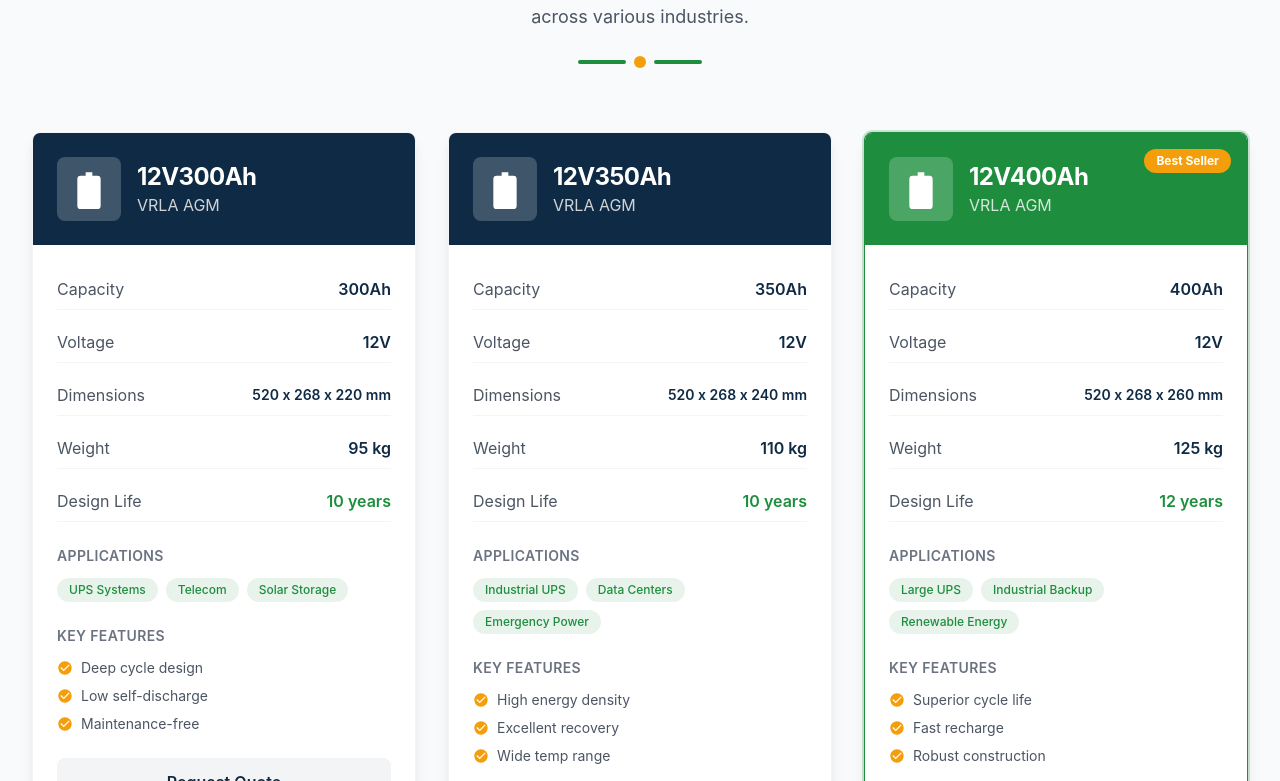
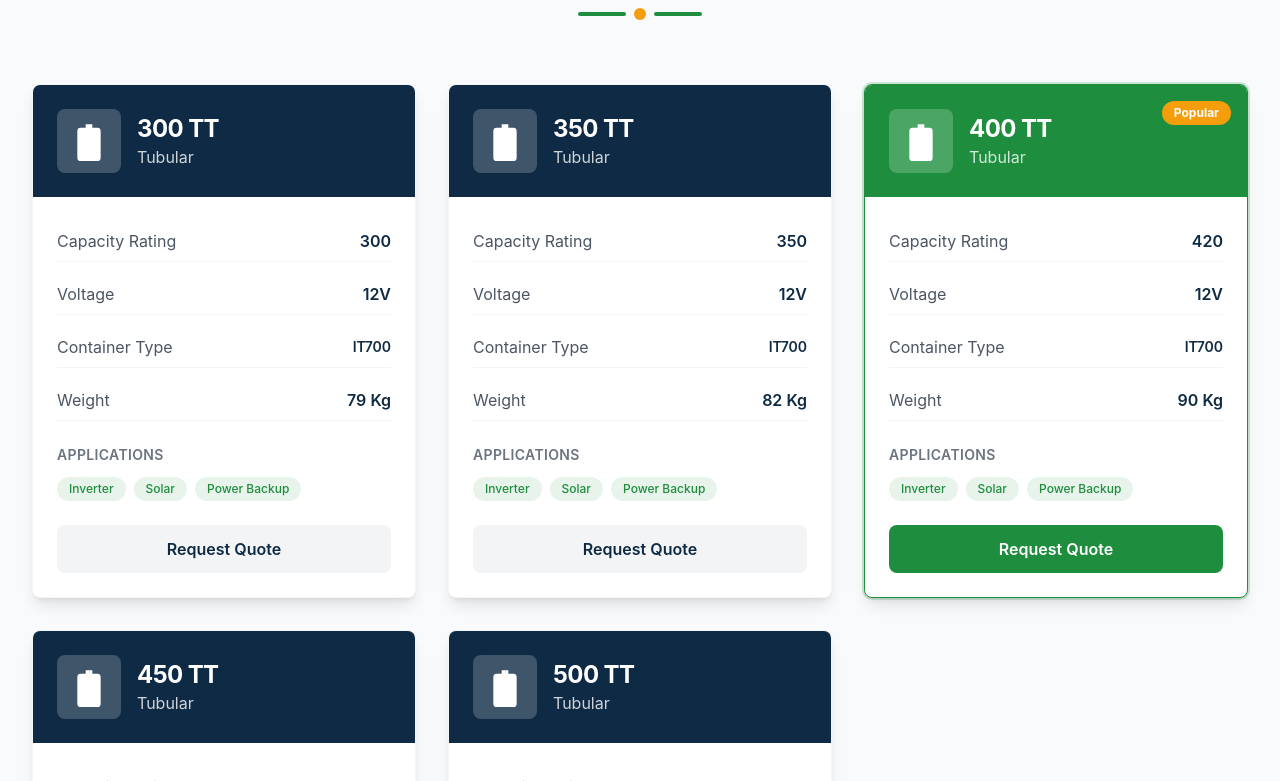
Before and after one commit to desirediv0/future-energy, a Next.js app: page /product-details in a window 1280 px wide. Shown: the part 1499-2280 px from the top of the page. Built offline with nearby package versions, Linux system fonts and the light colour scheme.

Commit message:
feat: Implement initial homepage, product details page, and global styles.

```diff
--- a/src/app/globals.css
+++ b/src/app/globals.css
@@ -223,7 +223,7 @@
 
 ::-webkit-scrollbar-thumb {
   background: linear-gradient(180deg, #1e8e3e, #0f2a44);
-  border-radius: 5px;
+  border-radius: 3px;
 }
 
 ::-webkit-scrollbar-thumb:hover {
--- a/src/app/page.js
+++ b/src/app/page.js
@@ -209,7 +209,7 @@ export default function HomePage() {
 
               {/* Features */}
               <div className="grid grid-cols-2 gap-4 mb-8">
-                {['12V300Ah', '12V350Ah', '12V400Ah', '12V450Ah', '12V500Ah'].map((model) => (
+                {['300 TT', '350 TT', '400 TT', '450 TT', '500 TT'].map((model) => (
                   <div key={model} className="flex items-center gap-2 bg-white/10 rounded-lg px-4 py-2">
                     <HiCheckCircle className="w-5 h-5 text-energy-orange" />
                     <span className="font-semibold">{model}</span>
--- a/src/app/product-details/page.js
+++ b/src/app/product-details/page.js
@@ -12,60 +12,60 @@ export const metadata = {
 export default function ProductDetailsPage() {
     const batteryProducts = [
         {
-            model: '12V300Ah',
-            capacity: '300Ah',
+            id: 1,
+            model: '300 TT',
+            capacity: '300',
+            containerType: 'IT700',
+            dimensions: { l: 511, w: 190, h: 457 },
+            weight: '79',
             voltage: '12V',
-            dimensions: '520 x 268 x 220 mm',
-            weight: '95 kg',
-            type: 'VRLA AGM',
-            designLife: '10 years',
-            applications: ['UPS Systems', 'Telecom', 'Solar Storage'],
-            features: ['Deep cycle design', 'Low self-discharge', 'Maintenance-free'],
+            type: 'Tubular',
+            applications: ['Inverter', 'Solar', 'Power Backup'],
         },
         {
-            model: '12V350Ah',
-            capacity: '350Ah',
+            id: 2,
+            model: '350 TT',
+            capacity: '350',
+            containerType: 'IT700',
+            dimensions: { l: 511, w: 190, h: 457 },
+            weight: '82',
             voltage: '12V',
-            dimensions: '520 x 268 x 240 mm',
-            weight: '110 kg',
-            type: 'VRLA AGM',
-            designLife: '10 years',
-            applications: ['Industrial UPS', 'Data Centers', 'Emergency Power'],
-            features: ['High energy density', 'Excellent recovery', 'Wide temp range'],
+            type: 'Tubular',
+            applications: ['Inverter', 'Solar', 'Power Backup'],
         },
         {
-            model: '12V400Ah',
-            capacity: '400Ah',
+            id: 3,
+            model: '400 TT',
+            capacity: '420',
+            containerType: 'IT700',
+            dimensions: { l: 511, w: 190, h: 457 },
+            weight: '90',
             voltage: '12V',
-            dimensions: '520 x 268 x 260 mm',
-            weight: '125 kg',
-            type: 'VRLA AGM',
-            designLife: '12 years',
-            applications: ['Large UPS', 'Industrial Backup', 'Renewable Energy'],
-            features: ['Superior cycle life', 'Fast recharge', 'Robust construction'],
+            type: 'Tubular',
+            applications: ['Inverter', 'Solar', 'Power Backup'],
             featured: true,
         },
         {
-            model: '12V450Ah',
-            capacity: '450Ah',
+            id: 4,
+            model: '450 TT',
+            capacity: '450',
+            containerType: 'IT700',
+            dimensions: { l: 511, w: 190, h: 457 },
+            weight: '93',
             voltage: '12V',
-            dimensions: '520 x 268 x 280 mm',
-            weight: '140 kg',
-            type: 'VRLA Gel',
-            designLife: '12 years',
-            applications: ['Heavy Industry', 'Grid Storage', 'Mining'],
-            features: ['Gel technology', 'Extreme conditions', 'Long float life'],
+            type: 'Tubular',
+            applications: ['Heavy Duty', 'Solar', 'Industrial'],
         },
         {
-            model: '12V500Ah',
-            capacity: '500Ah',
+            id: 5,
+            model: '500 TT',
+            capacity: '500',
+            containerType: 'IT700',
+            dimensions: { l: 511, w: 190, h: 457 },
+            weight: '101',
             voltage: '12V',
-            dimensions: '520 x 268 x 300 mm',
-            weight: '155 kg',
-            type: 'VRLA Gel',
-            designLife: '12 years',
-            applications: ['Power Plants', 'Large Scale Storage', 'Critical Infrastructure'],
-            features: ['Maximum capacity', 'Premium quality', 'Extended warranty'],
+            type: 'Tubular',
+            applications: ['Heavy Duty', 'Solar', 'Industrial'],
         },
     ];
 
@@ -83,7 +83,7 @@ export default function ProductDetailsPage() {
             <Hero
                 title="IT 700 Patent Product Details"
                 subtitle="Product Specifications"
-                description="Explore comprehensive specifications of our battery range. Each product is engineered for performance, reliability, and longevity."
+                description="Explore comprehensive specifications of our IT 700 Patent Product range. Engineered for performance, reliability, and long life."
                 primaryCTA="Request Quote"
                 primaryHref="/contact"
                 secondaryCTA="View All Products"
@@ -174,8 +174,8 @@ export default function ProductDetailsPage() {
                 <div className="container-custom">
                     <SectionHeader
                         subtitle="Battery Range"
-                        title="Lead Acid Batteries: 12V40Ah to 12V500Ah"
-                        description="Our comprehensive range of high-capacity batteries designed for demanding applications across various industries."
+                        title="IT 700 Patent Product Series"
+                        description="Our comprehensive range of high-capacity batteries designed for demanding applications."
                     />
 
                     <div className="grid grid-cols-1 md:grid-cols-2 lg:grid-cols-3 gap-8">
@@ -188,7 +188,7 @@ export default function ProductDetailsPage() {
                                 <div className={`p-6 ${product.featured ? 'bg-energy-green' : 'bg-energy-blue'} text-white relative`}>
                                     {product.featured && (
                                         <span className="absolute top-4 right-4 px-3 py-1 bg-energy-orange text-white text-xs font-bold rounded-full">
-                                            Best Seller
+                                            Popular
                                         </span>
                                     )}
                                     <div className="flex items-center gap-4">
@@ -207,7 +207,7 @@ export default function ProductDetailsPage() {
                                 <div className="p-6">
                                     <div className="space-y-3 mb-6">
                                         <div className="flex justify-between items-center py-2 border-b border-gray-100">
-                                            <span className="text-gray-600">Capacity</span>
+                                            <span className="text-gray-600">Capacity Rating</span>
                                             <span className="font-semibold text-energy-blue">{product.capacity}</span>
                                         </div>
                                         <div className="flex justify-between items-center py-2 border-b border-gray-100">
@@ -215,16 +215,12 @@ export default function ProductDetailsPage() {
                                             <span className="font-semibold text-energy-blue">{product.voltage}</span>
                                         </div>
                                         <div className="flex justify-between items-center py-2 border-b border-gray-100">
-                                            <span className="text-gray-600">Dimensions</span>
-                                            <span className="font-semibold text-energy-blue text-sm">{product.dimensions}</span>
+                                            <span className="text-gray-600">Container Type</span>
+                                            <span className="font-semibold text-energy-blue text-sm">{product.containerType}</span>
                                         </div>
                                         <div className="flex justify-between items-center py-2 border-b border-gray-100">
                                             <span className="text-gray-600">Weight</span>
-                                            <span className="font-semibold text-energy-blue">{product.weight}</span>
-                                        </div>
-                                        <div className="flex justify-between items-center py-2 border-b border-gray-100">
-                                            <span className="text-gray-600">Design Life</span>
-                                            <span className="font-semibold text-energy-green">{product.designLife}</span>
+                                            <span className="font-semibold text-energy-blue">{product.weight} Kg</span>
                                         </div>
                                     </div>
 
@@ -237,20 +233,6 @@ export default function ProductDetailsPage() {
                                                 </span>
                                             ))}
                                         </div>
-                                    </div>
-
-                                    <div className="mb-6">
-                                        <h4 className="text-sm font-semibold text-gray-500 uppercase tracking-wide mb-3">Key Features</h4>
-                                        <ul className="space-y-2">
-                                            {product.features.map((feature, idx) => (
-                                                <li key={idx} className="flex items-center gap-2 text-sm text-gray-600">
-                                                    <svg className="w-4 h-4 text-energy-orange flex-shrink-0" fill="currentColor" viewBox="0 0 24 24">
-                                                        <path d="M12 2C6.48 2 2 6.48 2 12s4.48 10 10 10 10-4.48 10-10S17.52 2 12 2zm-2 15l-5-5 1.41-1.41L10 14.17l7.59-7.59L19 8l-9 9z" />
-                                                    </svg>
-                                                    {feature}
-                                                </li>
-                                            ))}
-                                        </ul>
                                     </div>
 
                                     <Link
@@ -311,21 +293,35 @@ export default function ProductDetailsPage() {
                         <table className="w-full border-collapse">
                             <thead>
                                 <tr className="bg-energy-blue text-white">
-                                    <th className="px-6 py-4 text-left font-semibold">Model</th>
-                                    <th className="px-6 py-4 text-left font-semibold">Capacity</th>
-                                    <th className="px-6 py-4 text-left font-semibold">Type</th>
-                                    <th className="px-6 py-4 text-left font-semibold">Weight</th>
-                                    <th className="px-6 py-4 text-left font-semibold">Design Life</th>
-                                    <th className="px-6 py-4 text-left font-semibold">Action</th>
+                                    <th rowSpan="2" className="px-6 py-4 text-left font-semibold border-r border-energy-blue-light">Sl.no.</th>
+                                    <th rowSpan="2" className="px-6 py-4 text-left font-semibold border-r border-energy-blue-light">Model</th>
+                                    <th rowSpan="2" className="px-6 py-4 text-center font-semibold border-r border-energy-blue-light">
+                                        Capacity rating<br />
+                                        <span className="text-sm font-normal text-white/80">12V _AH @C20</span>
+                                    </th>
+                                    <th rowSpan="2" className="px-6 py-4 text-center font-semibold border-r border-energy-blue-light">Container type</th>
+                                    <th colSpan="3" className="px-6 py-2 text-center font-semibold border-b border-energy-blue-light border-r">Overall Dimensions ±3 MM</th>
+                                    <th rowSpan="2" className="px-6 py-4 text-center font-semibold">
+                                        Gross Wt-Kg<br />
+                                        <span className="text-sm font-normal text-white/80">± 3%</span>
+                                    </th>
+                                </tr>
+                                <tr className="bg-energy-blue text-white">
+                                    <th className="px-4 py-2 text-center font-medium border-r border-energy-blue-light">Length</th>
+                                    <th className="px-4 py-2 text-center font-medium border-r border-energy-blue-light">Width</th>
+                                    <th className="px-4 py-2 text-center font-medium border-r border-energy-blue-light">Height</th>
                                 </tr>
                             </thead>
                             <tbody>
-                                {batteryProducts.map((product, index) => (
+                                {batteryProducts.map((product) => (
                                     <tr
                                         key={product.model}
                                         className={`border-b border-gray-100 hover:bg-gray-50 transition-colors ${product.featured ? 'bg-energy-green/5' : ''
                                             }`}
                                     >
+                                        <td className="px-6 py-4 text-center text-gray-600 font-medium">
+                                            {product.id}
+                                        </td>
                                         <td className="px-6 py-4">
                                             <div className="flex items-center gap-2">
                                                 <span className="font-semibold text-energy-blue">{product.model}</span>
@@ -334,19 +330,13 @@ export default function ProductDetailsPage() {
                                                 )}
                                             </div>
                                         </td>
-                                        <td className="px-6 py-4 text-gray-600">{product.capacity}</td>
-                                        <td className="px-6 py-4 text-gray-600">{product.type}</td>
-                                        <td className="px-6 py-4 text-gray-600">{product.weight}</td>
-                                        <td className="px-6 py-4">
-                                            <span className="text-energy-green font-medium">{product.designLife}</span>
-                                        </td>
-                                        <td className="px-6 py-4">
-                                            <Link
-                                                href="/contact"
-                                                className="text-energy-green hover:text-energy-green-dark font-medium"
-                                            >
-                                                Get Quote →
-                                            </Link>
+                                        <td className="px-6 py-4 text-center text-gray-600 font-bold">{product.capacity}</td>
+                                        <td className="px-6 py-4 text-center text-gray-600">{product.containerType}</td>
+                                        <td className="px-4 py-4 text-center text-gray-600">{product.dimensions.l}</td>
+                                        <td className="px-4 py-4 text-center text-gray-600">{product.dimensions.w}</td>
+                                        <td className="px-4 py-4 text-center text-gray-600">{product.dimensions.h}</td>
+                                        <td className="px-6 py-4 text-center font-bold text-energy-green">
+                                            {product.weight}
                                         </td>
                                     </tr>
                                 ))}
```
